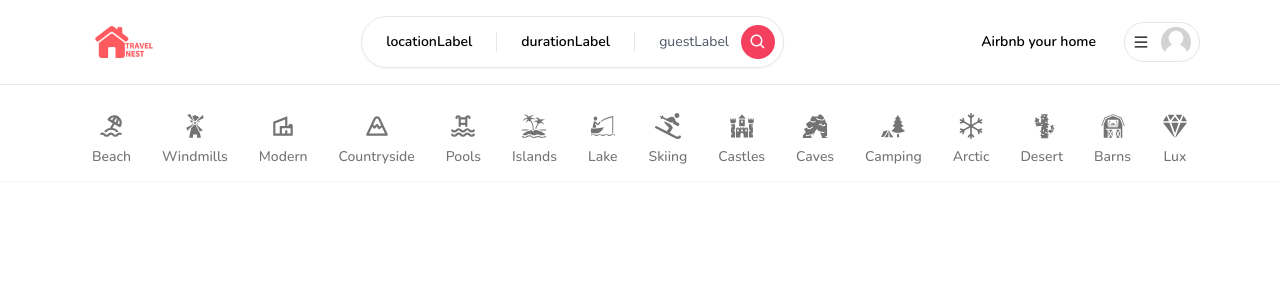
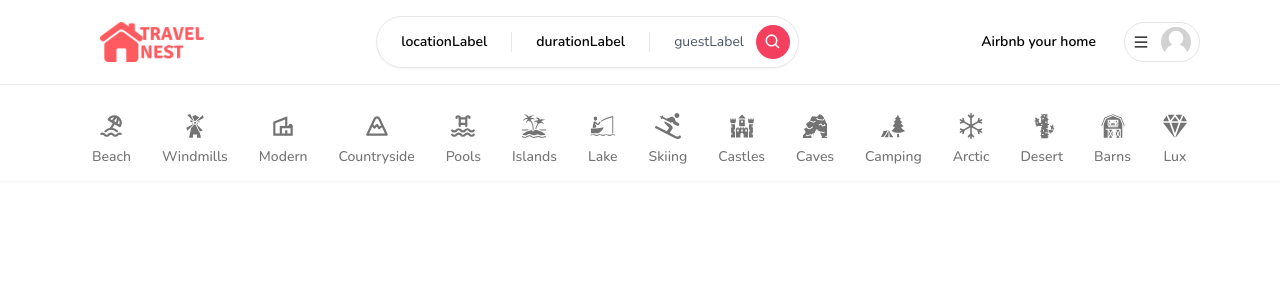
Before and after one commit to ThisIsKhalid/home-rent-client, a Next.js app: page / in a window 1280 px wide. Shown: the top 300 px of the page. Built offline with nearby package versions, Linux system fonts and the light colour scheme; no server answers; what world-countries would draw is missing.

Commit message:
change logo

```diff
--- a/src/components/modals/RentModal.tsx
+++ b/src/components/modals/RentModal.tsx
@@ -137,6 +137,37 @@ const RentModal = () => {
     );
   }
 
+  if (step === STEPS.INFO) {
+    bodyContent = (
+      <div className="flex flex-col gap-8">
+        <Heading
+          title="Share some basics about your place"
+          subtitle="What amenitis do you have?"
+        />
+        {/* <Counter
+          onChange={(value) => setCustomValue("guestCount", value)}
+          value={guestCount}
+          title="Guests"
+          subtitle="How many guests do you allow?"
+        />
+        <hr />
+        <Counter
+          onChange={(value) => setCustomValue("roomCount", value)}
+          value={roomCount}
+          title="Rooms"
+          subtitle="How many rooms do you have?"
+        />
+        <hr />
+        <Counter
+          onChange={(value) => setCustomValue("bathroomCount", value)}
+          value={bathroomCount}
+          title="Bathrooms"
+          subtitle="How many bathrooms do you have?"
+        /> */}
+      </div>
+    );
+  }
+
   return (
     <Modal
       //   disabled={isLoading}
--- a/src/components/navbar/Logo.tsx
+++ b/src/components/navbar/Logo.tsx
@@ -11,8 +11,8 @@ const Logo = () => {
       onClick={() => router.push("/")}
       className="hidden md:block cursor-pointer"
       src="/images/RealEstate.png"
-      height="100"
-      width="100"
+      height="130"
+      width="130"
       alt="Logo"
     />
   );
```
Also changed, not shown: public/images/RealEstate.png.
